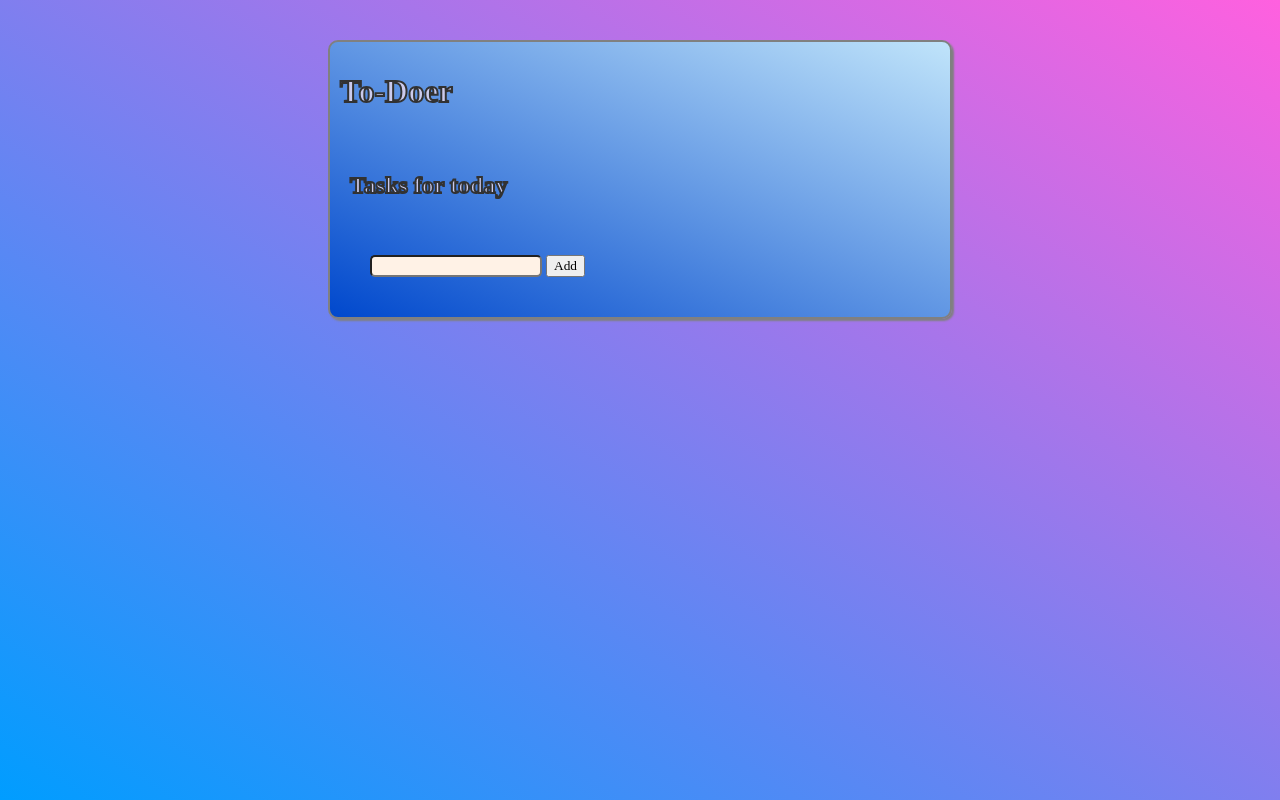
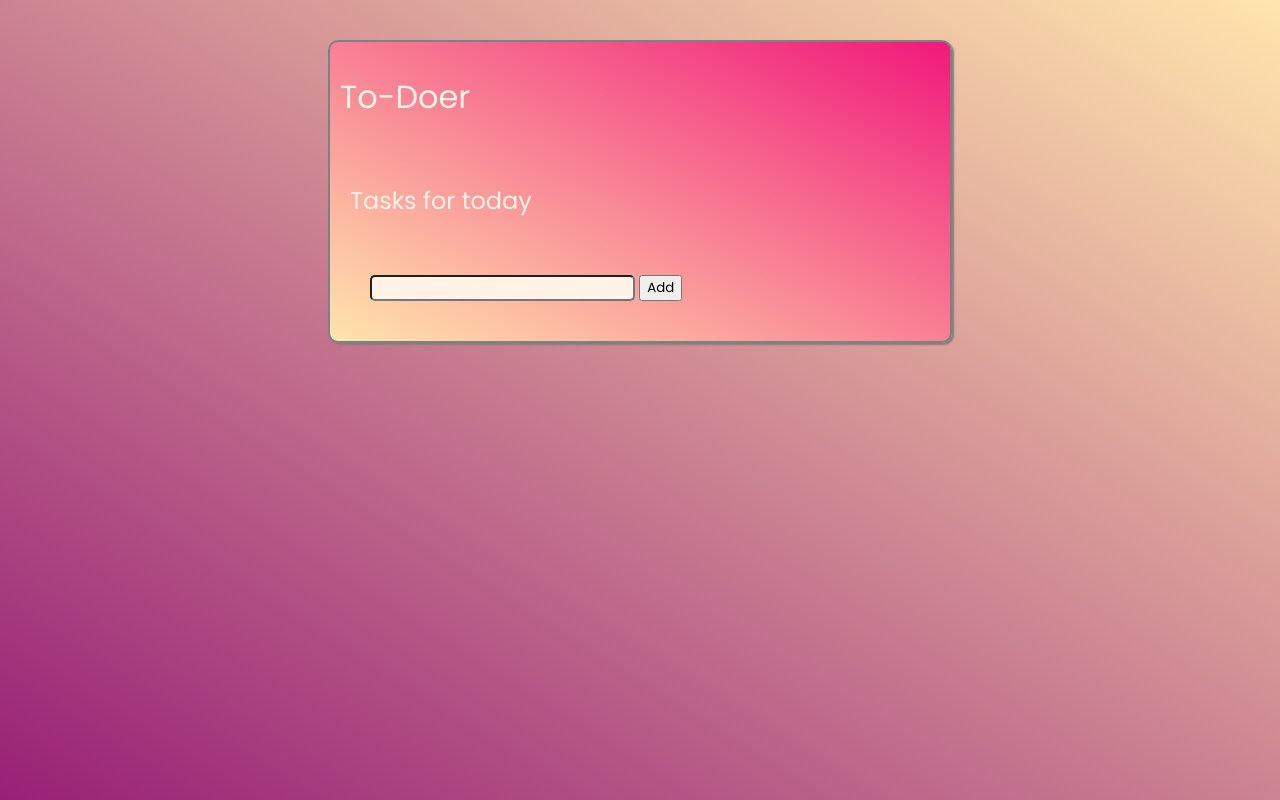
Before and after one commit to erikbejstam/to-do-list, a plain HTML site: page index.html in a window 1280 px wide. Drawn offline with Linux system fonts and the light colour scheme.

Commit message:
Create new more modern style. (Still does not look professional)

```diff
--- a/index.html
+++ b/index.html
@@ -4,6 +4,7 @@
     <meta charset="UTF-8">
     <meta name="viewport" content="width=device-width, initial-scale=1.0">
     <title>To-do list</title>
+    <link href="https://fonts.googleapis.com/css2?family=Poppins:ital,wght@0,100;0,200;0,300;0,400;0,500;0,600;0,700;0,800;0,900;1,100;1,200;1,300;1,400;1,500;1,600;1,700;1,800;1,900&display=swap" rel="stylesheet">
     <link rel="stylesheet" href="styles.css">
 </head>
 <body>
--- a/styles.css
+++ b/styles.css
@@ -1,18 +1,18 @@
 * {
     font-family: 'Poppins';
+    font-weight: normal;
 }
 
 body{
     display: flex;
     justify-content: center;
     height: 100vh;
-    background-image: linear-gradient(to top right, #009dff, #ff60df);
+    background-image: linear-gradient(to top right, #982176, #FFE5AD);
     margin: 0;
 }
 
 h1, h2{
-    color: rgb(203, 203, 237);
-    -webkit-text-stroke: 2px rgb(50, 50, 50);
+    color: #fff2e6;
 }
 
 .main-container{
@@ -31,7 +31,7 @@ h1, h2{
     border: solid grey 2px;
     border-radius: 10px;
     padding: 10px;
-    background-image: linear-gradient(to top right, #0048cd, #c0e4fa);
+    background-image: linear-gradient(to top right, #FFE5AD, #F11A7B);
     opacity: 1;
     box-shadow: 2px 2px 2px grey;
 }
```
